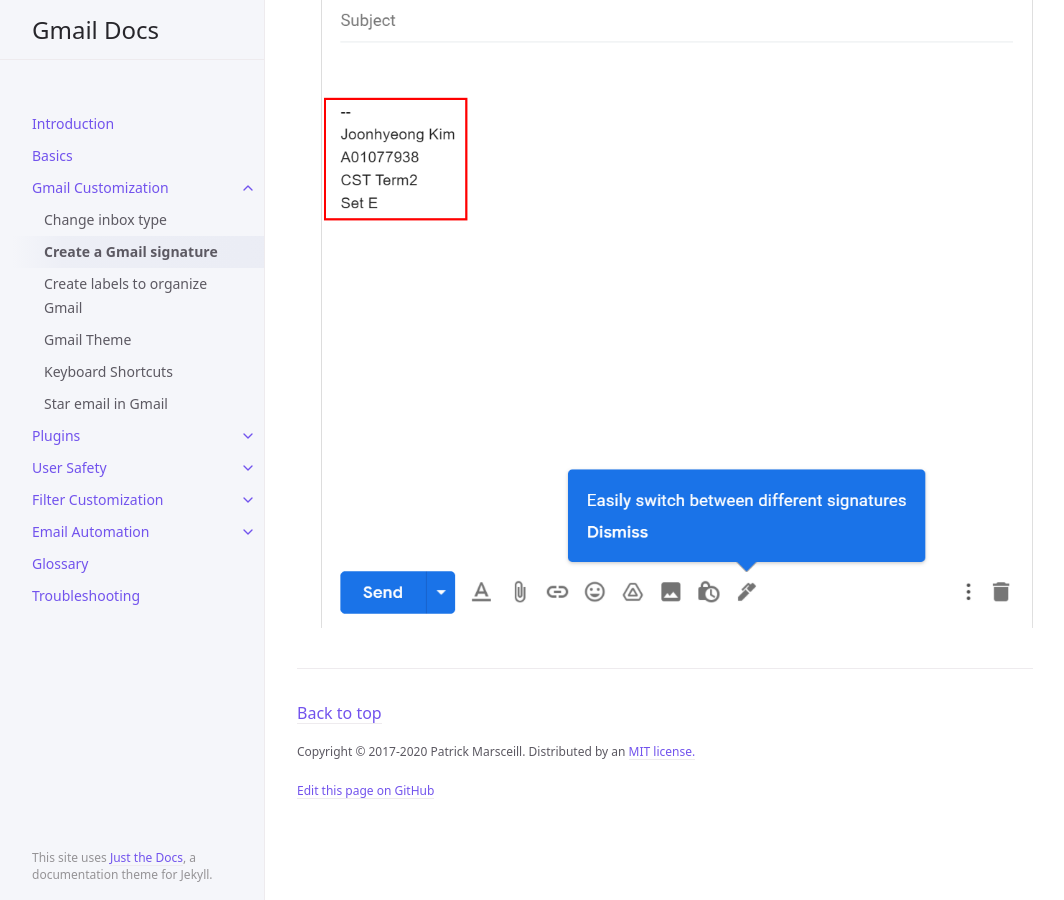
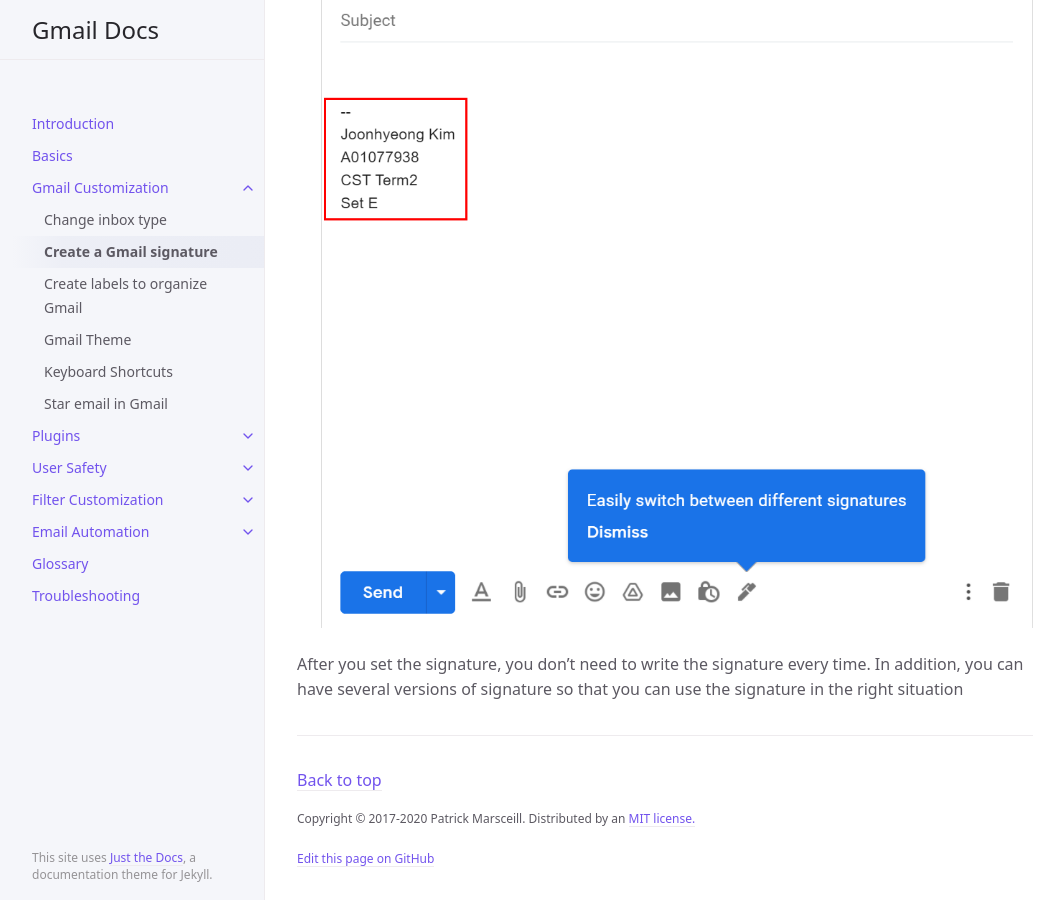
Before and after one commit to Joonior-Programmer/Gmail_Docs, a Jekyll site: the page built from docs/utilities/layout.md, in a window 1280 px wide and 900 px high, scrolled down 2651 px. Shown: the whole window, without its empty margins (107-1171 px from the left). Built offline with Jekyll 4.4.1, drawn with Linux system fonts in a browser that asks for light colours.

Commit message:
added conclusions

```diff
--- a/docs/utilities/layout.md
+++ b/docs/utilities/layout.md
@@ -40,3 +40,7 @@
 8. Now, when you compose an email,
 your signature will be automatically added
     <img src = "https://github.com/Joonior-Programmer/Gmail_Docs/blob/master/assets/images/CreateAGmailSignature/Signature_result.png?raw=true">
+
+
+After you set the signature, you don't need to write the signature every time.
+In addition, you can have several versions of signature so that you can use the signature in the right situation
```
Also changed, not shown: docs/utilities/color.md (+3 -0 lines), docs/utilities/gmailTheme.md (+3 -0 lines), docs/utilities/keyBoardShortcuts.md (+2 -0 lines), docs/utilities/responsive-modifiers.md (+2 -0 lines), docs/utilities/typography.md (+2 -0 lines).
